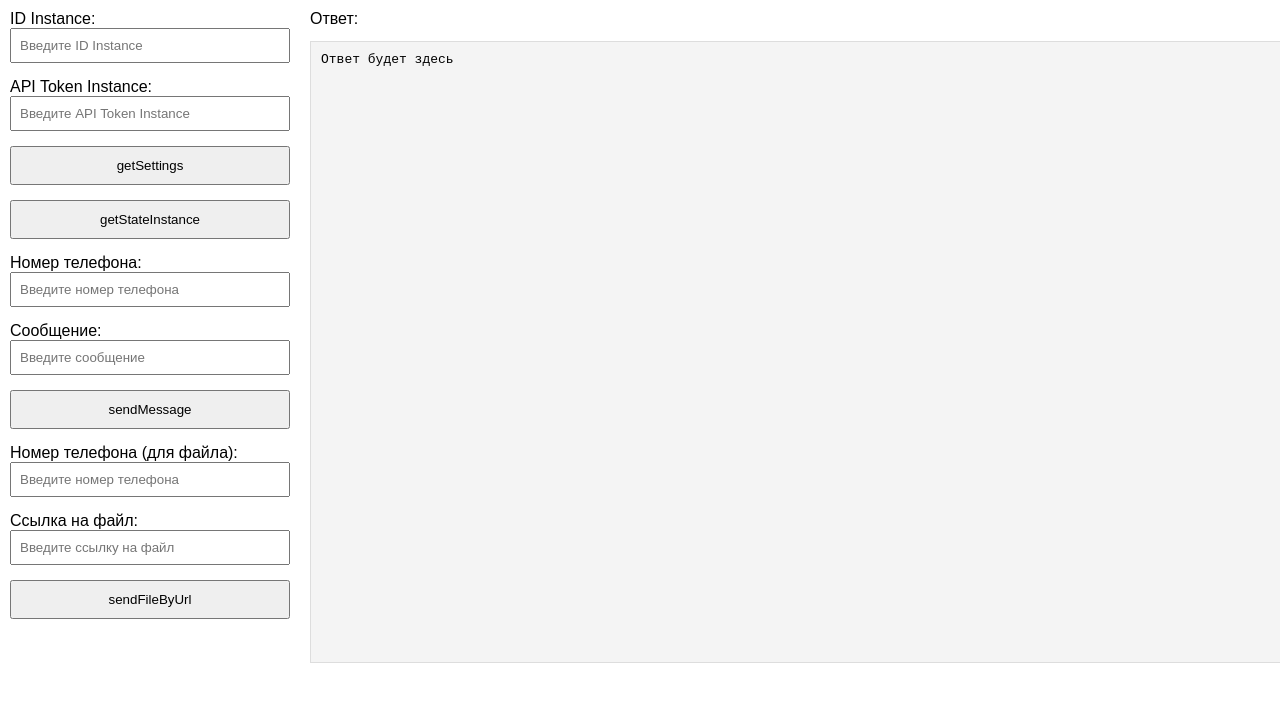
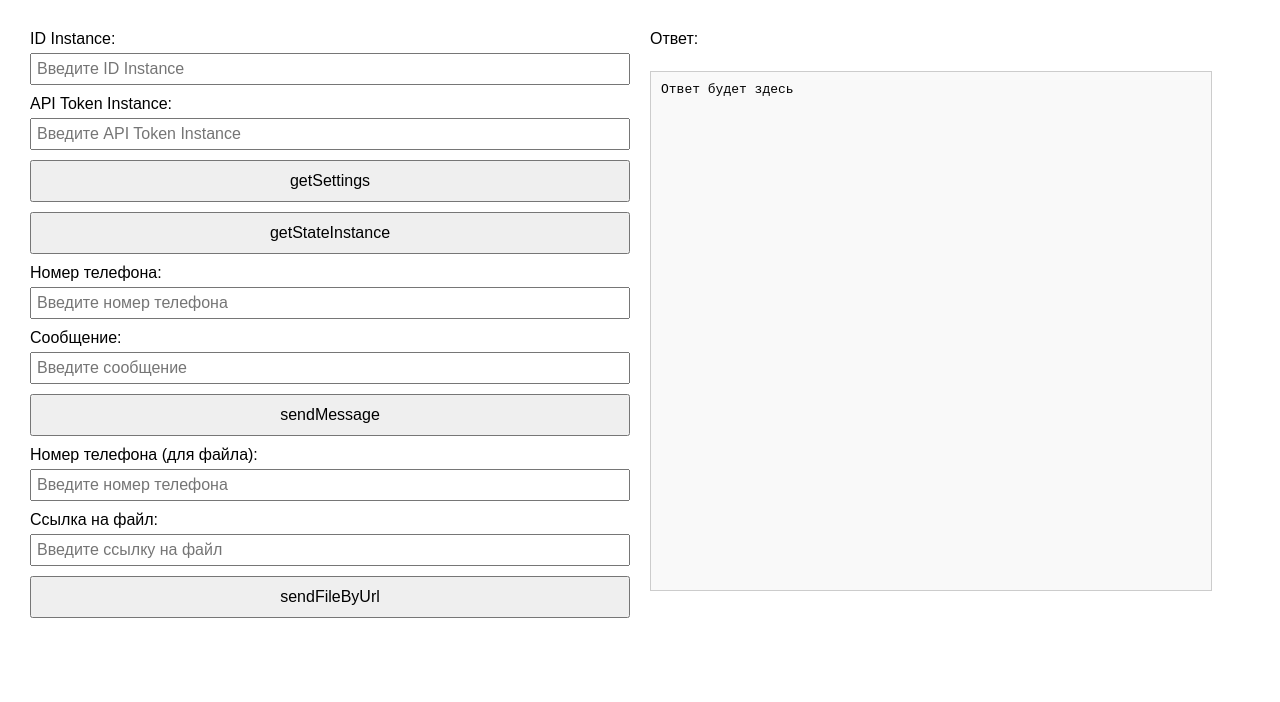
Before and after one commit to clmdzen/green-api-test, a plain HTML site: page index.html in a window 1280 px wide. Drawn offline with Linux system fonts and the light colour scheme.

Commit message:
Update index.html

```diff
--- a/index.html
+++ b/index.html
@@ -3,57 +3,64 @@
 <head>
     <meta charset="UTF-8">
     <meta name="viewport" content="width=device-width, initial-scale=1.0">
-    <title>GREEN-API</title>
+    <title>API Testing</title>
     <style>
         body {
             font-family: Arial, sans-serif;
             margin: 0;
             padding: 0;
+            box-sizing: border-box;
         }
 
         .container {
             display: flex;
-            width: 100%;
-            height: 100vh;
+            margin: 20px;
+        }
+
+        .left-column, .right-column {
+            padding: 10px;
         }
 
         .left-column {
-            width: 300px;
-            padding: 10px;
-            box-sizing: border-box;
+            flex: 1;
+            display: flex;
+            flex-direction: column;
+            gap: 10px;
         }
 
         .right-column {
             flex: 1;
-            padding: 10px;
-            box-sizing: border-box;
+            display: flex;
+            flex-direction: column;
+            gap: 10px;
         }
 
         .input-group {
-            margin-bottom: 15px;
+            display: flex;
+            flex-direction: column;
         }
 
-        input[type="text"] {
-            width: 100%;
-            padding: 8px;
-            box-sizing: border-box;
+        .input-group label {
+            margin-bottom: 5px;
+        }
+
+        .input-group input {
+            padding: 5px;
+            font-size: 16px;
         }
 
         button {
-            width: 100%;
             padding: 10px;
-            margin-bottom: 15px;
-            cursor: pointer;
+            font-size: 16px;
         }
 
         .response-field {
-            width: 100%;
-            height: calc(100vh - 200px); /* Adjust the height to be appropriate */
-            overflow-y: auto;
-            white-space: pre-wrap;
-            background-color: #f4f4f4;
+            border: 1px solid #ccc;
             padding: 10px;
-            border: 1px solid #ddd;
+            height: calc(100% - 90px); /* Adjust the height to be just under the last button */
+            overflow-y: auto; /* Allows scrolling if the content overflows */
+            background-color: #f9f9f9;
+            width: 90%;
         }
     </style>
 </head>
```
